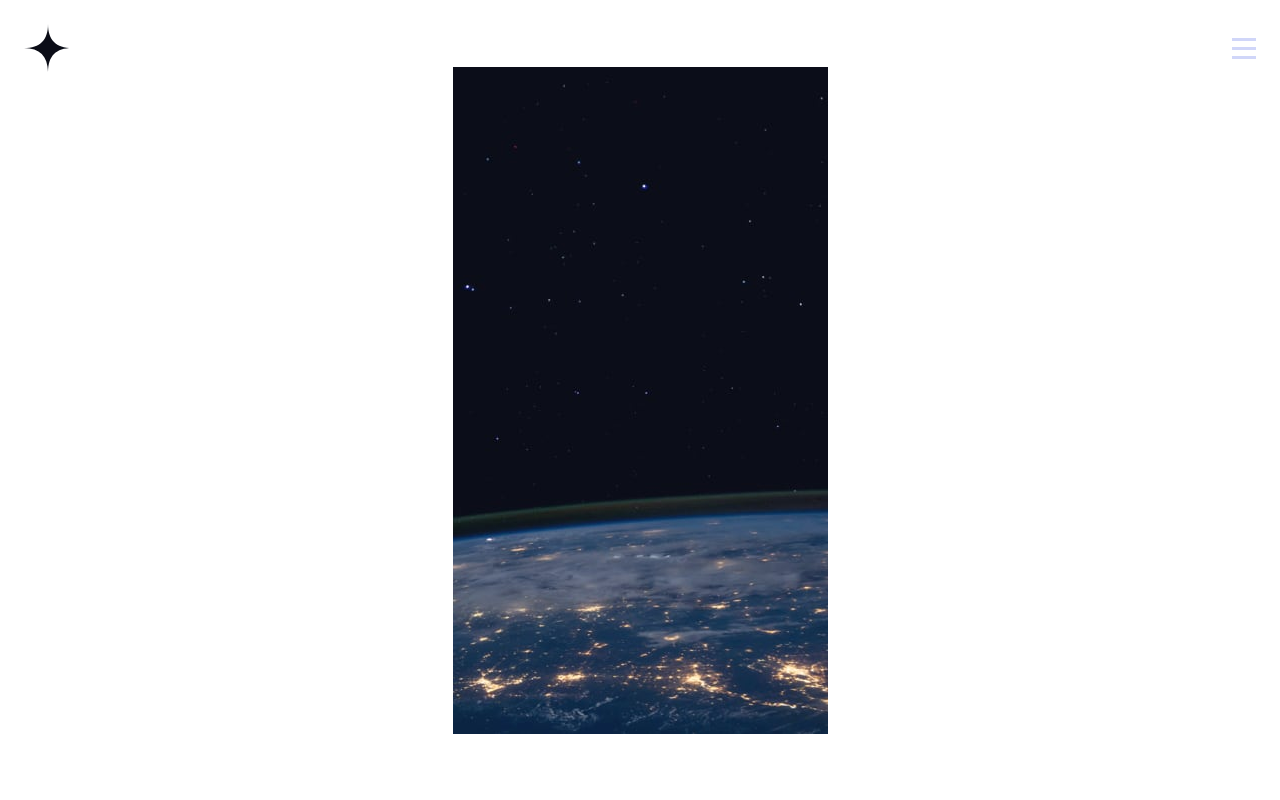
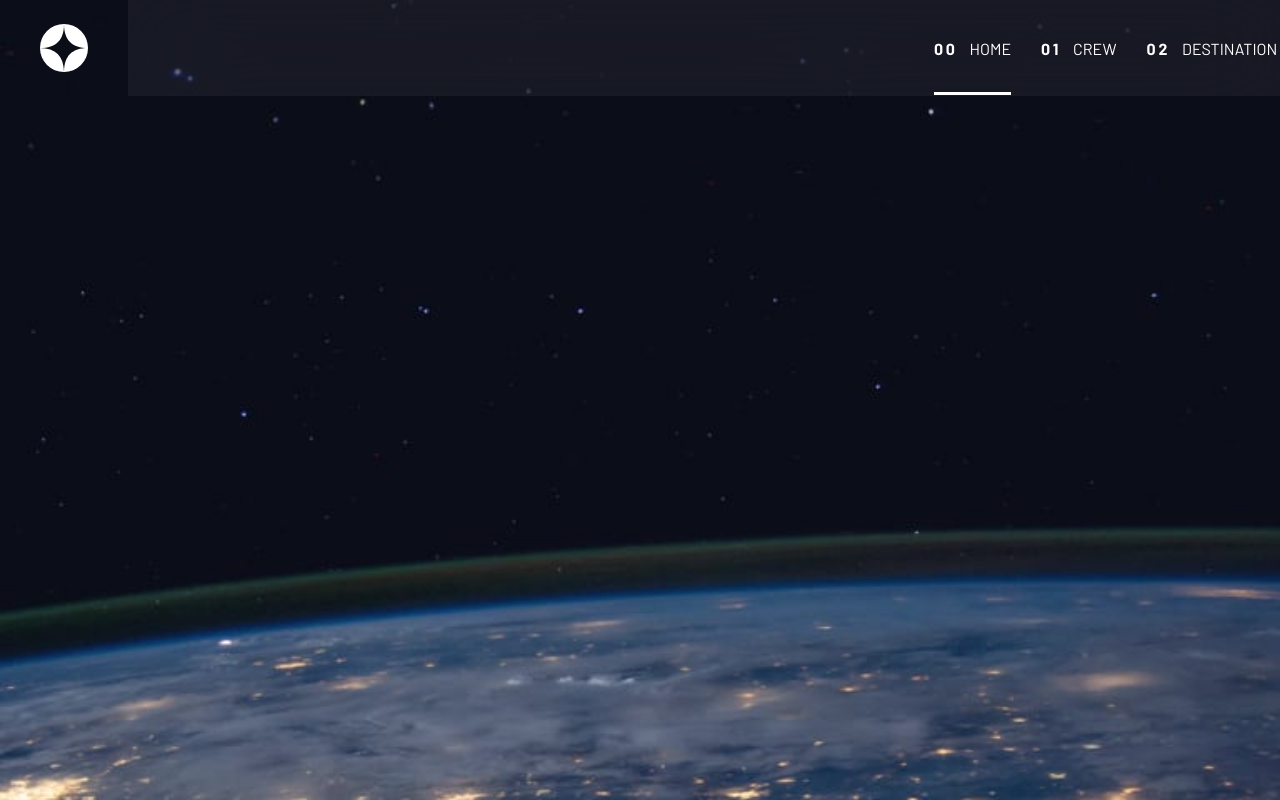
Before and after one commit to SabaMarghania1/space-tourism, a React (Vite) app: page / in a window 1280 px wide. Built offline with nearby package versions, Linux system fonts and the light colour scheme; a web font is replaced by a local one.

Commit message:
finished tablet navigation

```diff
--- a/src/Components/Header/Header.module.css
+++ b/src/Components/Header/Header.module.css
@@ -1,8 +1,18 @@
 .header{
     background-color: transparent;
-    padding:24px;
+   padding:24px;
     display:flex;
     color:#fff;
-    display:flex;
     justify-content: space-between;
+    align-items: center;
 }
+
+
+
+@media screen and (min-width:768px) {
+    .header{
+        padding:0;
+        gap:40px;
+        padding-left:40px;
+    }
+}
--- a/src/Components/Navigation/Navigation.jsx
+++ b/src/Components/Navigation/Navigation.jsx
@@ -23,17 +23,10 @@ export default function Navigation() {
       </div>
 
       <ul className={`${styles.menu} ${isOpen ? styles.open:""}`}>
-        <li>
-          <NavLink onClick={toggleMenu} to ="/">00 HOME</NavLink>
-        </li>
-        <li>
-          <NavLink onClick={toggleMenu} to="/destinations">01 DESTINATION</NavLink>
-        </li>
-        <li>
-          <NavLink onClick={toggleMenu} to="/crew">02 CREW</NavLink>
-        </li>
-        <li>
-          <NavLink onClick={toggleMenu} to="/technologys">03 TECHNOLOGY</NavLink>
+        <li><NavLink className="navLink" exact to="/" onClick={toggleMenu} ><span>00</span> HOME</NavLink></li>
+        <li><NavLink className="navLink" to="/crew" onClick={toggleMenu} ><span>01</span> CREW</NavLink></li>
+        <li><NavLink className="navLink" to="/destinations" onClick={toggleMenu} ><span>02</span> DESTINATION</NavLink></li>
+        <li><NavLink className="navLink" to="/technologys" onClick={toggleMenu} ><span>03</span> TECHNOLOGY</NavLink>
         </li>
       </ul>
 
--- a/src/Components/Navigation/Navigation.module.css
+++ b/src/Components/Navigation/Navigation.module.css
@@ -56,3 +56,66 @@
     }
 
 }
+
+
+.menu li a{
+    width:117%;
+    color:var(--white);
+    font-size: 16px;
+    font-weight: 400;
+    display: flex;
+    gap:16px;
+transition: all 1.3s ease;
+
+@starting-style{
+    transform:translateX(200px)
+}
+
+}
+
+.menu li a span{
+    font-weight: 700;
+    letter-spacing: 2.7px;
+}
+
+@media screen and (min-width:768px){
+.navigation{
+    width:100%;
+}
+
+.menuToggle{
+    display:none;
+}
+
+.menu,.menu.open{
+    display:flex;
+    flex-direction: row;
+    width:100%;
+    position:relative;
+    justify-content: flex-end;
+    align-items: center;
+    height:96px;
+    background-color: grey;
+    gap:30px;
+    background: rgba(255, 255, 255, 0.05);
+    backdrop-filter: blur(40px);
+    padding-right:40px;
+
+
+
+
+
+}
+
+.menu.open{
+    padding:0;
+    padding-right:40px;;
+
+}
+
+.menu li a{
+    gap:12px;
+    width:100%;
+}
+
+}
--- a/src/Pages/Crew.jsx
+++ b/src/Pages/Crew.jsx
@@ -1,10 +1,10 @@
 import styles from './Crew.module.css'
-
+import Header from "../Components/Header/Header"
 
 export default function Crew() {
   return (
-    <div>
-      Crew
+    <div className={styles.crewPage}>
+      <Header/>
     </div>
   )
 }
--- a/src/Pages/Crew.module.css
+++ b/src/Pages/Crew.module.css
@@ -0,0 +1,5 @@
+.crewPage{
+    background: url(public/crew/background-crew-mobile.jpg) center/cover;
+    width:100%;
+    height:100vh;
+}
--- a/src/Pages/HomePage.module.css
+++ b/src/Pages/HomePage.module.css
@@ -1,6 +1,16 @@
 .homePage{
   width:100%;
   height:100vh;
-  background: url(/public/home/background-home-mobile.jpg) no-repeat center;
+  background: url(/home/background-home-mobile.jpg) no-repeat center ;
+  background-size: cover;
+}
 
+
+
+
+
+@media screen and  (min-width:768px) {
+  .homePage {
+    background-image: url(/home/background-home-tablet.jpg);
+  }
 }
--- a/src/index.css
+++ b/src/index.css
@@ -55,3 +55,29 @@ text-decoration: none;
 p{
   color:var(--light-blue)
 }
+
+.navLink.active{
+  border-right:3px solid white;
+}
+
+
+@media screen and (min-width:768px){
+  .navLink.active{
+    border:0;
+    padding:37.5px 0;
+    position:relative;
+  }
+
+  .navLink.active::after{
+    content:"";
+    position:absolute;
+    bottom:0;
+    height:3px;
+    width:100%;
+    background-color: white;
+  }
+
+
+
+
+  }
```
